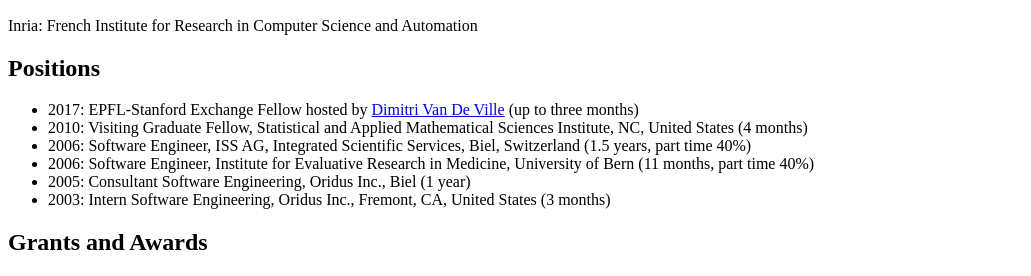
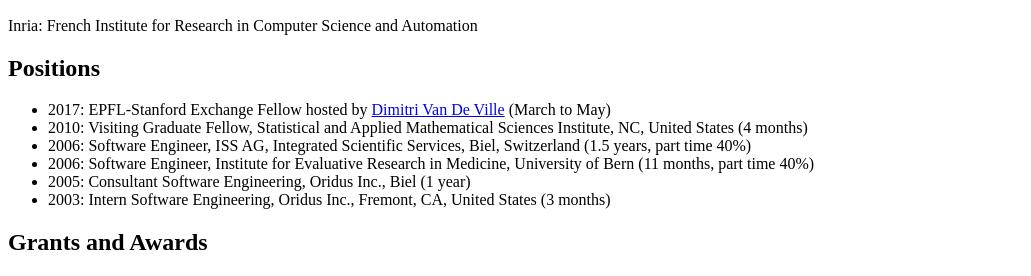
Before and after one commit to ChristofSeiler/ChristofSeiler.github.io, a Jekyll site: the page built from about.md, in a window 1280 px wide. Shown: the part 400-676 px from the top of the page, without its empty margins (0-1031 px from the left). Built offline with Jekyll 4.4.1, drawn with Linux system fonts in a browser that asks for light colours.

Commit message:
fix dates

```diff
--- a/about.md
+++ b/about.md
@@ -14,7 +14,7 @@
 
 ## Positions
 
-* 2017: EPFL-Stanford Exchange Fellow hosted by [Dimitri Van De Ville](http://miplab.epfl.ch/index.php/people/vandeville) (up to three months)
+* 2017: EPFL-Stanford Exchange Fellow hosted by [Dimitri Van De Ville](http://miplab.epfl.ch/index.php/people/vandeville) (March to May)
 * 2010: Visiting Graduate Fellow, Statistical and Applied Mathematical Sciences Institute, NC, United States (4 months)
 * 2006: Software Engineer, ISS AG, Integrated Scientific Services, Biel, Switzerland (1.5 years, part time 40%)
 * 2006: Software Engineer, Institute for Evaluative Research in Medicine, University of Bern (11 months, part time 40%)
```
